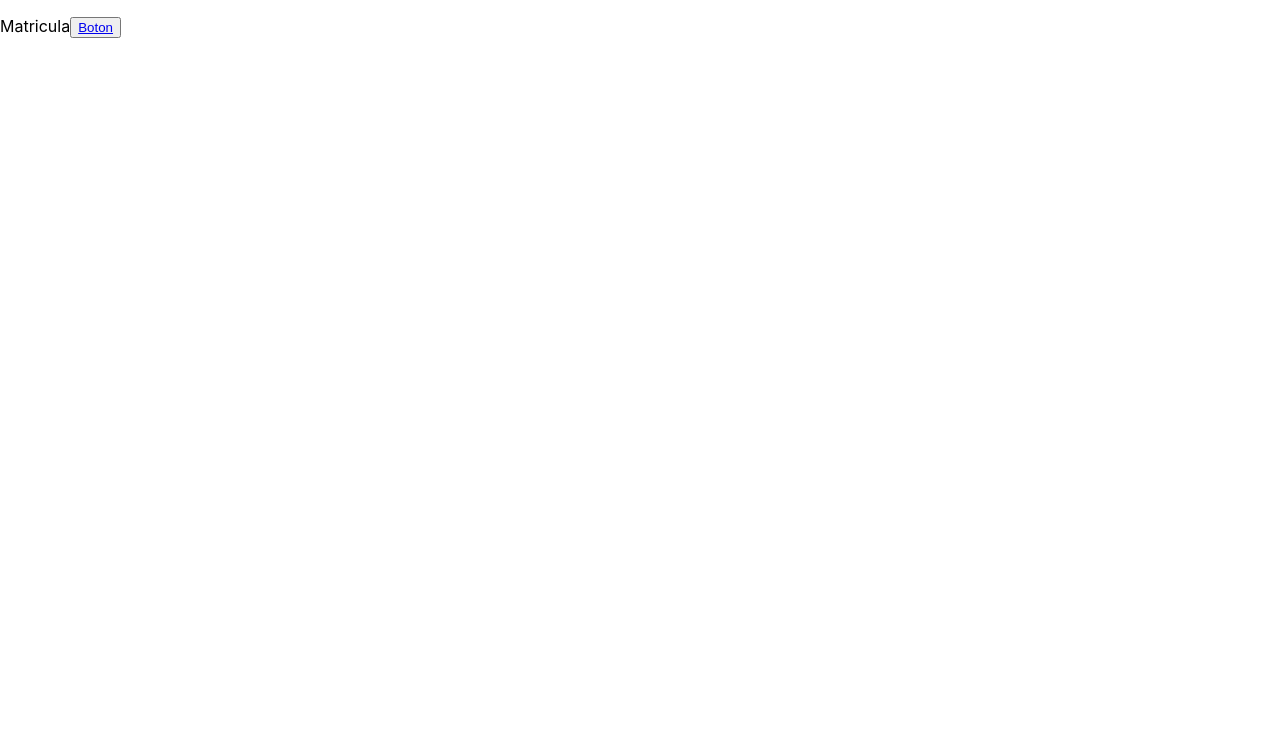
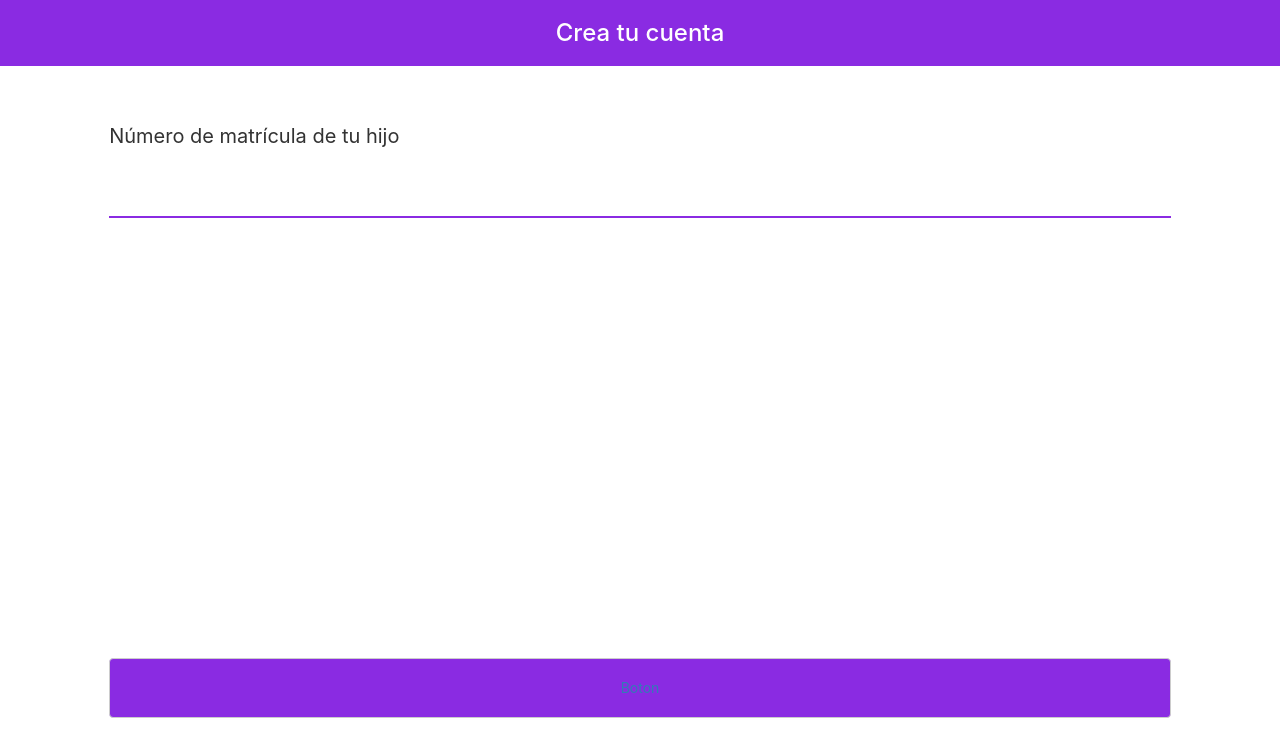
Before and after one commit to gloryarz/hackaton, a React (Create React App) app: page /matricula in a window 1280 px wide. Shown: the top 756 px of the page. Built offline with nearby package versions, Linux system fonts and the light colour scheme.

Commit message:
Estilos matrñicla

```diff
--- a/public/index.html
+++ b/public/index.html
@@ -18,7 +18,9 @@
       Unlike "/favicon.ico" or "favicon.ico", "%PUBLIC_URL%/favicon.ico" will
       work correctly both with client-side routing and a non-root public URL.
       Learn how to configure a non-root public URL by running `npm run build`.
-    -->
+      <!-- Latest compiled and minified CSS -->
+      <link rel="stylesheet" href="https://maxcdn.bootstrapcdn.com/bootstrap/3.3.7/css/bootstrap.min.css" integrity="sha384-BVYiiSIFeK1dGmJRAkycuHAHRg32OmUcww7on3RYdg4Va+PmSTsz/K68vbdEjh4u" crossorigin="anonymous">
+
     <title>React App</title>
   </head>
   <body>
--- /dev/null
+++ b/src/Components/CSS/main.css
@@ -0,0 +1,23 @@
+.btn {
+    width: 100%;
+    height: 6rem;
+    color: white;
+}
+
+.color {
+    background-color: blueviolet;
+    color: white;
+}
+
+.head{
+    font-size: 2.4rem;
+    padding: 1rem;
+}
+
+input[type=text] {
+    background: transparent;
+    border: none;
+    border-bottom: 2px solid blueviolet;
+    margin-top: 3vh;
+    width: 100%
+}
--- a/src/Components/Matricula/Matricula.jsx
+++ b/src/Components/Matricula/Matricula.jsx
@@ -1,15 +1,27 @@
 import React from "react";
 import { NavLink } from "react-router-dom";
+import { Col, Button, Row } from "react-bootstrap";
+import '../CSS/main.css'
+import './matricula.css'
+
 
 const Matricula = () => {
   return (
     <div>
-      <p>
-        Matricula
-        <button>
+      <Row>
+        <Col xs={12} className="color">
+          <h4 className="center head">Crea tu cuenta</h4>
+        </Col>
+        <Col xs={10} xsOffset={1} className="txt">
+        <p >Número de matrícula de tu hijo</p>
+        <input type="text"/> <br/>
+
+        <Button className="btn color marginBtn">
           <NavLink to="/verificacion">Boton</NavLink>
-        </button>
-      </p>
+        </Button>
+      </Col>
+      </Row>
+
     </div>
   );
 };
--- /dev/null
+++ b/src/Components/Matricula/matricula.css
@@ -0,0 +1,13 @@
+.marginBtn{
+    margin-top: 55vh;
+}
+
+.center{
+    display: flex;
+    justify-content: center;
+}
+
+.txt{
+    margin-top: 7vh;
+    font-size: 2rem;
+}
```
